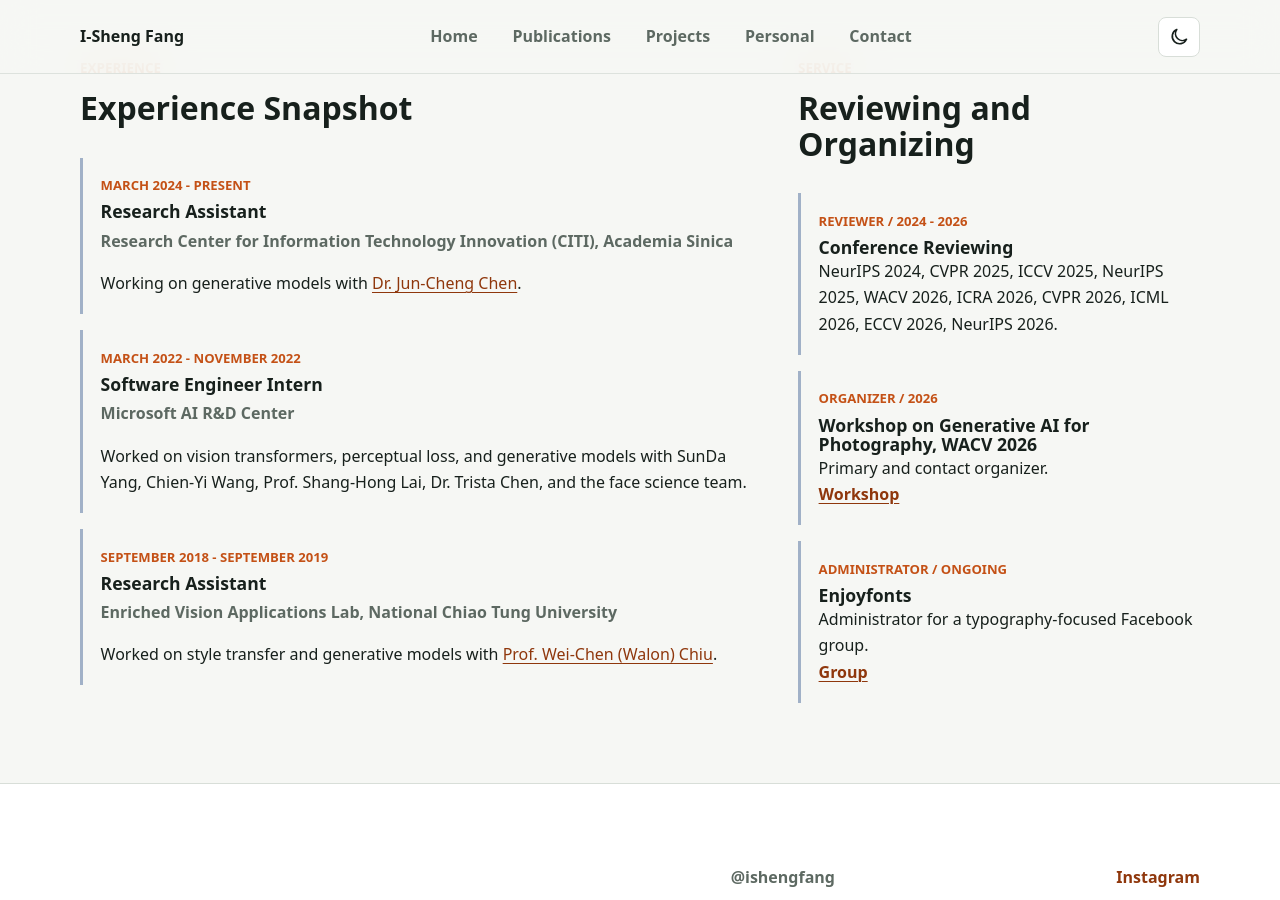
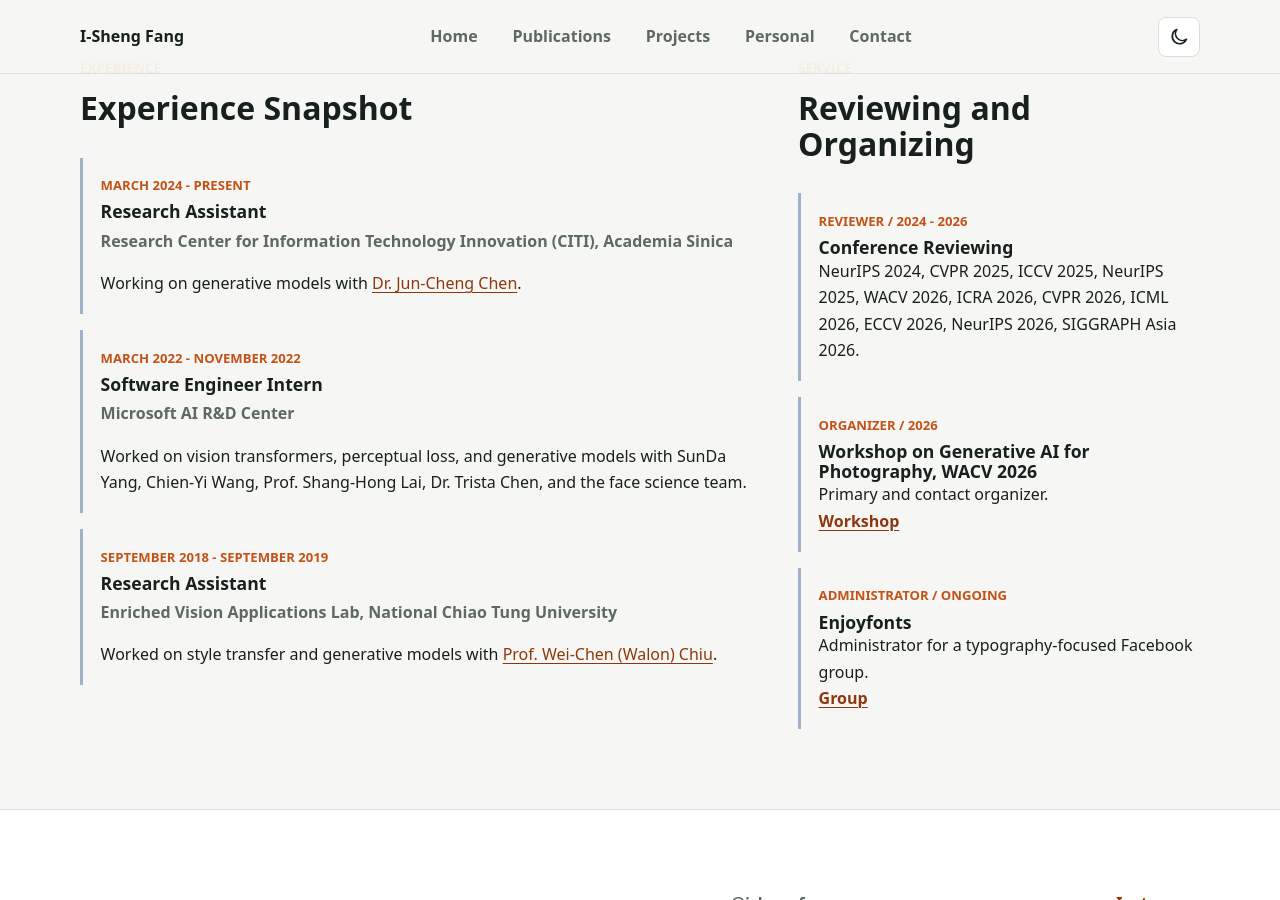
Before and after one commit to IShengFang/ishengfang.github.io, a Jekyll site: the page built from index.md, in a window 1280 px wide and 900 px high, scrolled down 6923 px. Built offline with Jekyll 4.4.1, drawn with Linux system fonts in a browser that asks for light colours; some web fonts are replaced.

Commit message:
Add SIGGRAPH Asia 2026 to Reviewer summary

```diff
--- a/_data/service.yml
+++ b/_data/service.yml
@@ -1,7 +1,7 @@
 - type: "Reviewer"
   title: "Conference Reviewing"
   date: "2024 - 2026"
-  summary: "NeurIPS 2024, CVPR 2025, ICCV 2025, NeurIPS 2025, WACV 2026, ICRA 2026, CVPR 2026, ICML 2026, ECCV 2026, NeurIPS 2026."
+  summary: "NeurIPS 2024, CVPR 2025, ICCV 2025, NeurIPS 2025, WACV 2026, ICRA 2026, CVPR 2026, ICML 2026, ECCV 2026, NeurIPS 2026, SIGGRAPH Asia 2026."
 
 - type: "Organizer"
   title: "Workshop on Generative AI for Photography, WACV 2026"
```
